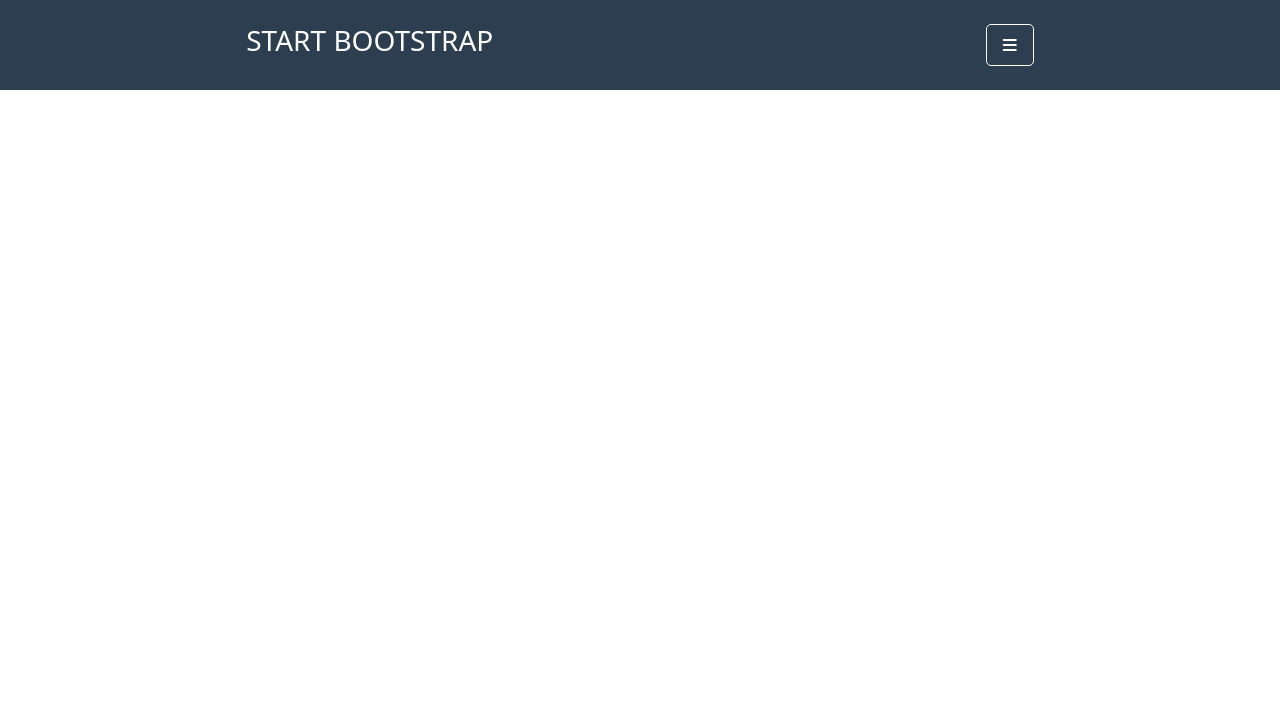
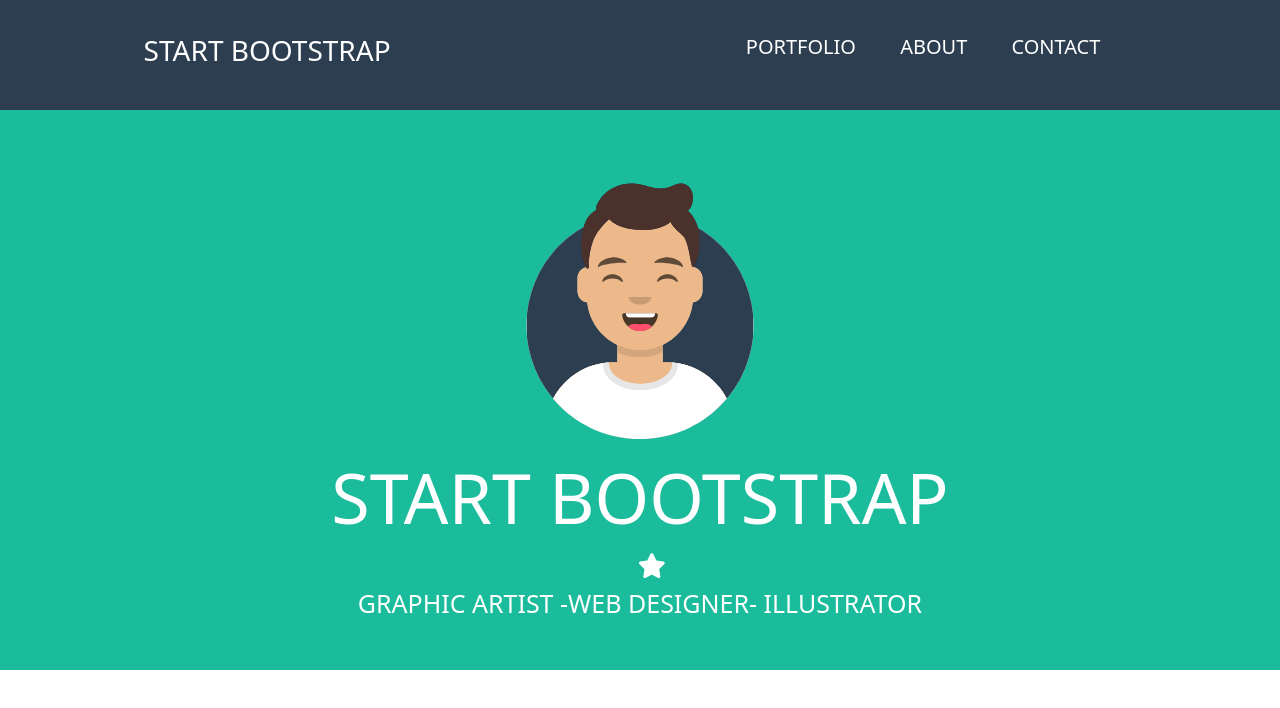
Before and after one commit to Stefanoclz/html-css-bootstrap-freelancer, a plain HTML site: page index.html in a window 1280 px wide. Drawn offline with nearby package versions, Linux system fonts and the light colour scheme.

Commit message:
finito jumbo

```diff
--- a/css/style.css
+++ b/css/style.css
@@ -21,6 +21,46 @@ header {
 }
 
 .menu {
+    display: flex;
+    flex-direction: row;
+    align-items: center;
+}
+
+.menu li {
+    display: inline-block;
+    list-style: none;
+    margin: 0 20px;
+    vertical-align: middle;
+    font-size: 20px;
+}
+
+.menu i {
     border: 1px solid white;
     border-radius: 5px;
 }
+
+/* Inizio jumbo */
+
+.jumbo {
+    display: flex;
+    flex-direction: column;
+    align-items: center;
+    width: 80%;
+    margin: 0 auto;
+    color: white;
+}
+
+.jumboImg img {
+    width: 250px;
+}
+
+.jumbo h1 {
+    font-size: 70px;
+}
+
+.jumboTxt {
+    display: flex;
+    flex-direction: row;
+    justify-content: center;
+    font-size: 25px;
+}
--- a/index.html
+++ b/index.html
@@ -23,11 +23,44 @@
             </div>
 
             <div class="menu px-3 py-2">
-                <i class="fa-solid fa-bars"></i>
+                <ul>
+                    <li>PORTFOLIO</li>
+                    <li>ABOUT</li>
+                    <li>CONTACT</li>
+                </ul>
+                <i class="fa-solid fa-bars d-none"></i>
             </div>
         </div>
     </header>
 
+    <div class="container-fluid bg-green py-5">
+        <div class="jumbo">
+
+            <div class="jumboImg my-3">
+                <img src="img/avatar.svg" alt="avatar">
+            </div>
+
+            <h1>
+                START BOOTSTRAP
+            </h1>
+
+            <div class="jumboTxt">
+                <div class="col"><i class="fa-solid fa-horizontal-rule"></i></div>
+                <div class="col-2"><i class="fa-solid fa-star"></i></div>
+                <div class="col"><i class="fa-solid fa-horizontal-rule"></i></div>
+            </div>
+
+            <div class="jumboTxt">
+                <div>GRAPHIC ARTIST - </div>
+                <div>WEB DESIGNER</div>
+                <div> - ILLUSTRATOR</div>
+            </div>
+
+        </div>
+    </div>
+
+    <!-- fine jumbo -->
+
 </body>
 
 </html>
```
